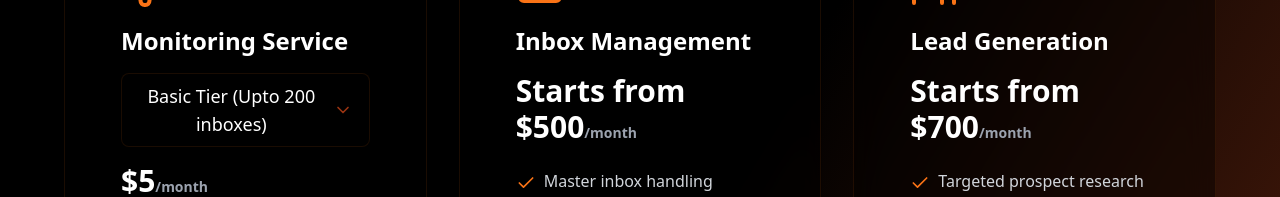
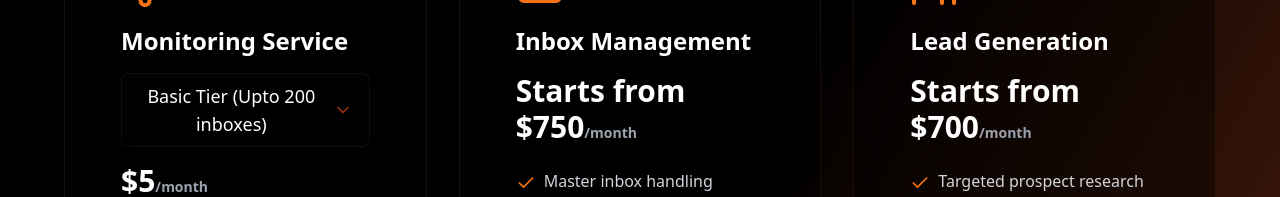
Before and after one commit to 11pranav-garg/chillreach-website, a React (Vite) app: page /services in a window 1280 px wide. Shown: the part 728-925 px from the top of the page. Built offline with nearby package versions, Linux system fonts and the light colour scheme.

Commit message:
Update Services.tsx

```diff
--- a/src/pages/Services.tsx
+++ b/src/pages/Services.tsx
@@ -160,7 +160,7 @@ const Services = () => {
 
             <ServiceCard
               title="Inbox Management"
-              price="Starts from $500"
+              price="Starts from $750"
               icon={InboxIcon}
               features={[
                 'Master inbox handling',
```
